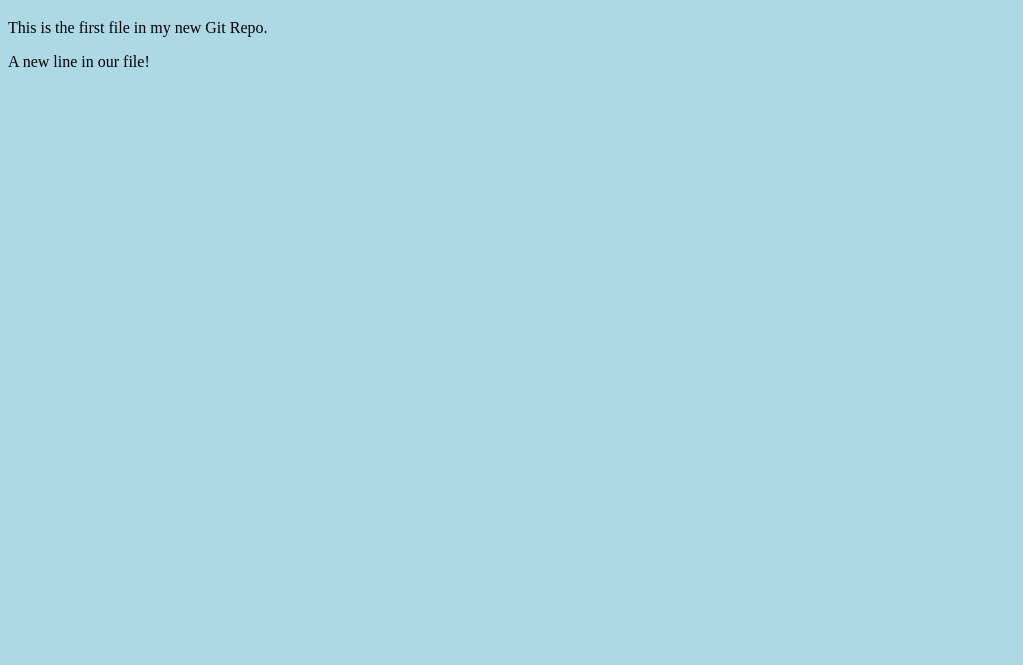
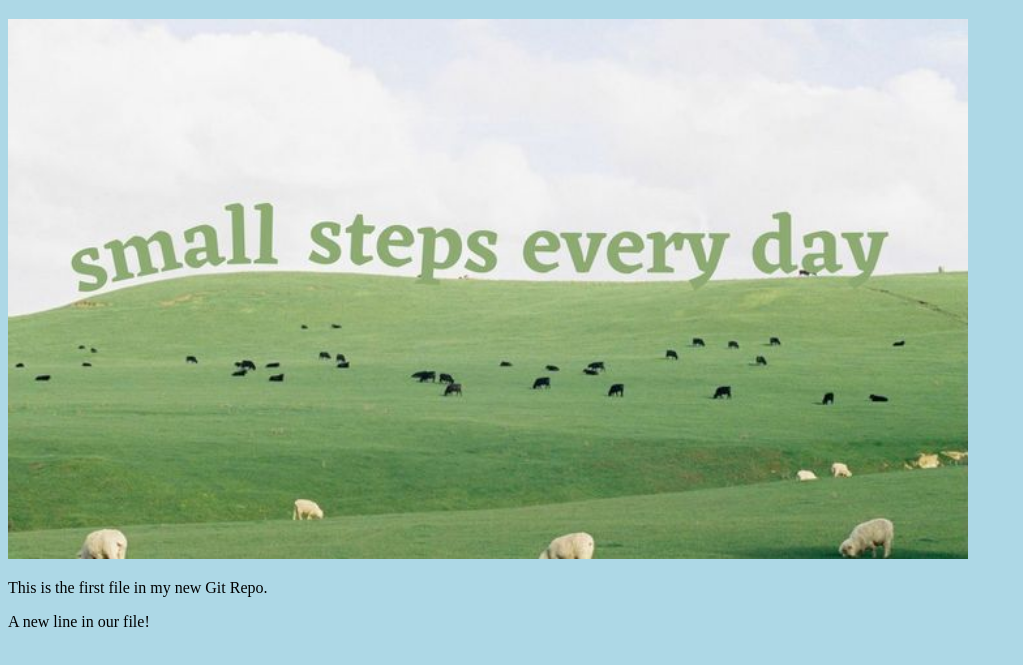
Before and after one commit to kaveeshagim/w3schools-testl.github.io, a plain HTML site: page index.html in a window 1280 px wide. Shown: the part 61-726 px from the top of the page, without its empty margins (0-1023 px from the left). Drawn offline with Linux system fonts and the light colour scheme.

Commit message:
Added image to Hello World

```diff
--- a/index.html
+++ b/index.html
@@ -7,6 +7,8 @@
 <body>
 
 <h1>Hello world!</h1>
+<div><img src="img_hello_world.jpeg" alt="Hello World from Space"
+    style="width:100%;max-width:960px"></div>
 <p>This is the first file in my new Git Repo.</p>
 <p>A new line in our file!</p>
 
```
Also changed, not shown: img_hello_world.jpeg (added).
